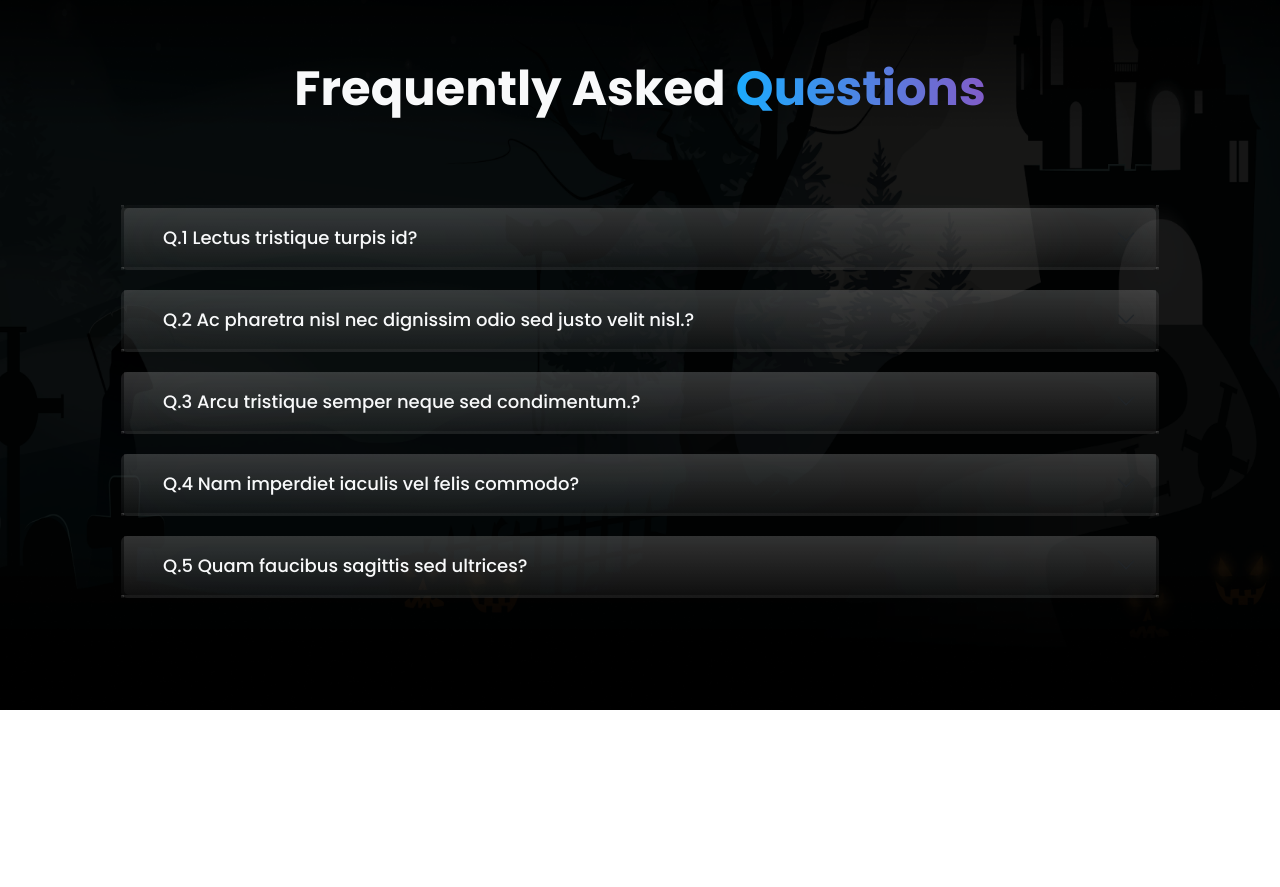
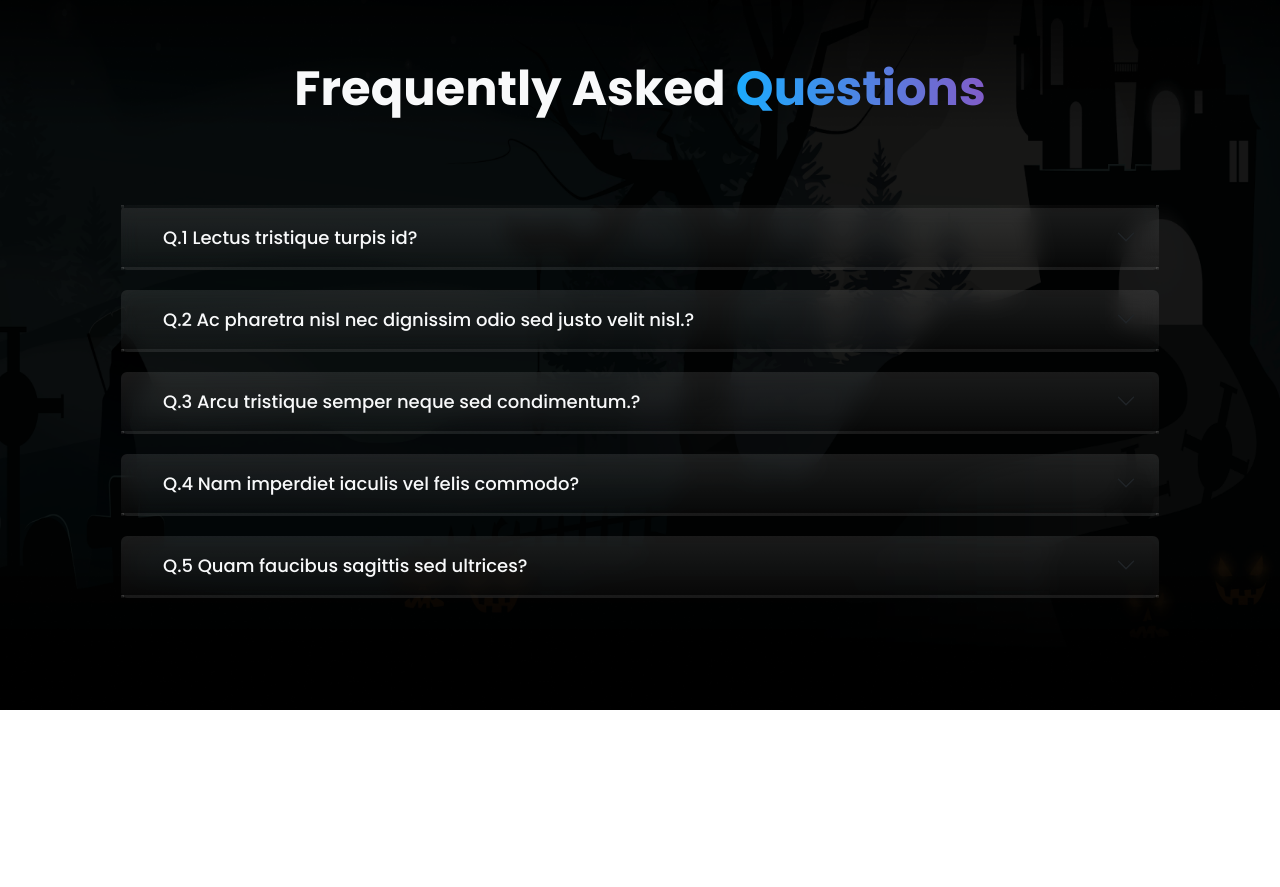
Before and after one commit to Harsh-Bishnoi/accordion, a plain HTML site: page index.html in a window 1280 px wide. Shown: the part 890-1777 px from the top of the page. Drawn offline with nearby package versions, Linux system fonts and the light colour scheme.

Commit message:
change in accordion-2

```diff
--- a/assets/css/style.css
+++ b/assets/css/style.css
@@ -105,12 +105,8 @@
     background: linear-gradient(180deg, rgba(255, 255, 255, 0.1) 0%, rgba(255, 255, 255, 0.03) 100%) !important;
     border: 3px solid;
     border-image-source: linear-gradient(180deg, rgba(255, 255, 255, 0.16) 0%, rgba(255, 255, 255, 0.04) 100%) !important;
-    backdrop-filter: blur(40px) !important;
+    backdrop-filter: blur(10px) !important;
     border-radius: 6px;
-}
-
-.section-2 .accordion-button {
-    background: linear-gradient(180deg, rgba(255, 255, 255, 0.1) 0%, rgba(255, 255, 255, 0.03) 100%) !important;
 }
 
 /****** section 3 ******/
```
